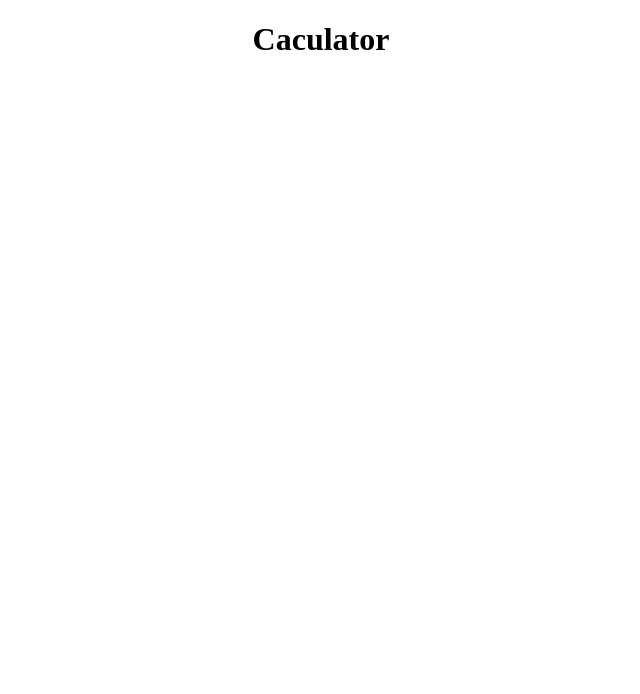
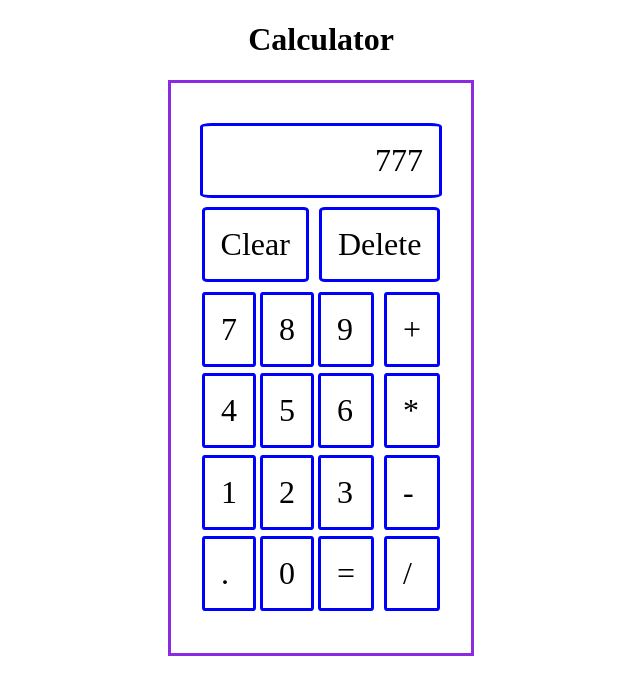
Before and after one commit to r4coon77/calculator, a plain HTML site: page index.html in a window 1280 px wide. Shown: the whole page, without its empty margins (319-959 px from the left). Drawn offline with Linux system fonts and the light colour scheme.

Commit message:
Created basic html caculator with basic css styling to outline the calculator

```diff
--- a/app.js
+++ b/app.js
@@ -1,4 +1,14 @@
 console.log("hello")
+
+// let num1 = 20;
+// let num2 = 4;
+// let operator = addFunction(num1, num2);
+
+
+function operateFunction(num1, num2) {
+     let operator = addFunction(num1, num2);
+}
+
 
 function addFunction(num1, num2) {
     result = parseInt(num1) + parseInt(num2);
--- a/apps.css
+++ b/apps.css
@@ -2,3 +2,69 @@ h1 {
     color:black;
     text-align: center;
 }
+
+.calculator {
+    border: solid;
+    border-color:blueviolet;
+    width: 300px;
+    height: 530px;
+    margin: auto;
+    padding-top: 40px;
+    margin-bottom: 0;
+}
+
+.screen-area,
+.reset-area,
+.num-pad {
+    gap: 10px;
+    font-size: 2em;
+    display: flex;
+    flex-direction: row;
+    justify-content: center;
+}
+
+.screen-area #display {
+    border: solid;
+    border-radius: 5%;
+    width: 68%;
+    margin-bottom: 0.2em;
+    border-color: blue;
+    border-radius: 5%;
+    padding: 0.5em;
+    margin-bottom: 0.3em;
+}
+
+#display div {
+    float: right;
+}
+
+#clear,
+#delete {
+    gap: 10px;
+    border: solid;
+    border-color: blue;
+    border-radius: 5%;
+    padding: 0.5em;
+    margin-bottom: 0.3em;
+}
+
+#digits div,
+#operators div {
+   border: solid;
+   border-color: blue;
+   border-radius: 5%;
+   padding: 0.5em;
+   margin-bottom: 0.2em;
+}
+
+
+#digits {
+    gap: 4px;
+    display: flex;
+    flex-direction: row;
+}
+
+#operators {
+    display: flex;
+    flex-direction: column;
+}
--- a/index.html
+++ b/index.html
@@ -7,9 +7,29 @@
     <title>Calculator</title>
 </head>
 <body>
-    <h1>Caculator</h1>
-    <div id="content-area">
+    <h1>Calculator</h1>
+    <div class="calculator">
+    <div class="screen-area">
+        <div id="display"><div>777</div></div>
     </div>
+    <div class="reset-area">
+    <div id="clear">Clear</div>
+    <div id="delete">Delete</div>
+    </div>
+    <div class="num-pad">
+    <div id="digits">
+        <idv><div>7</div><div>4</div><div>1</div><div>.</div></idv>
+        <idv><div>8</div><div>5</div><div>2</div><div>0</div></idv>
+        <idv><div>9</div><div>6</div><div>3</div><div>=</div></idv>
+    </div>
+    <div id="operators">
+        <div>+</div>
+        <div>*</div>
+        <div>-</div>
+        <div>/</div>
+    </div>
+</div>
+</div>
     <script src="app.js"></script>
 </body>
 </html>
```
